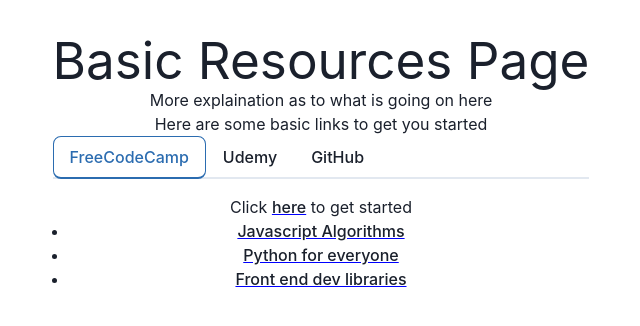
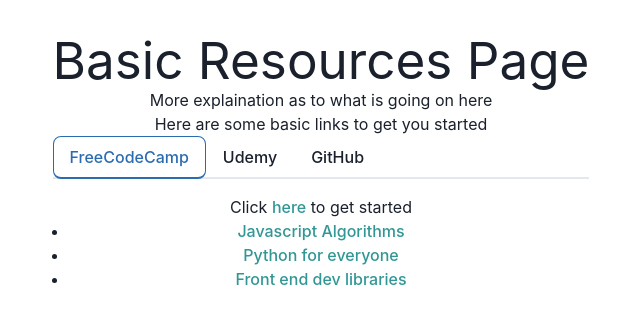
Before and after one commit to Rragu88/oklathon-website, a React (Vite) app: page /resources in a window 1280 px wide. Shown: the top 326 px of the page, without its empty margins (319-959 px from the left). Built offline with nearby package versions, Linux system fonts and the light colour scheme.

Commit message:
Update Resources.jsx
switching to <Link> from <a>

```diff
--- a/src/pages/Resources.jsx
+++ b/src/pages/Resources.jsx
@@ -7,7 +7,7 @@
     TabList,
     TabPanel,
     TabPanels,
-    textDecoration
+    Link
   } from '@chakra-ui/react'
 
 export const Resources=() => {
@@ -30,15 +30,32 @@
                 </TabList>
                 <TabPanels>
                     <TabPanel>
-                        <p>Click <a href="freecodecamp.org" style={{textDecoration:"underline blue"}} target="_blank">here</a> to get started</p>
+                        <p>Click <Link href="freecodecamp.org" color="teal.500" target="_blank">here</Link> to get started</p>
                         <ul>
-                            <li><a href="https://www.freecodecamp.org/learn/javascript-algorithms-and-data-structures-v8/" style={{textDecoration:"underline blue"}} target="_blank">Javascript Algorithms</a></li>
-                            <li><a href="https://www.freecodecamp.org/learn/python-for-everybody/" style={{textDecoration:"underline blue"}} target="_blank">Python for everyone</a></li>
-                            <li><a href="https://www.freecodecamp.org/learn/front-end-development-libraries/" style={{textDecoration:"underline blue"}} target="_blank">Front end dev libraries</a></li>
+                            <li><Link href="https://www.freecodecamp.org/learn/javascript-algorithms-and-data-structures-v8/" color="teal.500" target="_blank">Javascript Algorithms</Link></li>
+                            <li><Link href="https://www.freecodecamp.org/learn/python-for-everybody/" color="teal.500" target="_blank">Python for everyone</Link></li>
+                            <li><Link href="https://www.freecodecamp.org/learn/front-end-development-libraries/" color="teal.500" target="_blank">Front end dev libraries</Link></li>
                         </ul>
                     </TabPanel>
                     <TabPanel>
-                        <p>Click <a href="https://www.udemy.com/?utm_source=adwords-brand&utm_medium=udemyads&utm_campaign=Brand-Udemy_la.EN_cc.US_dev&campaigntype=Search&portfolio=BrandDirect&language=EN&product=Course&test=&audience=Keyword&topic=&priority=NotSpecified&utm_content=deal4584&utm_term=_._ag_137319648178_._ad_634190764968_._kw_udemy_._de_c_._dm__._pl__._ti_kwd-296956216253_._li_9026222_._pd__._&matchtype=b&gad_source=1&gclid=EAIaIQobChMI3-v0-PGaiQMVzACtBh3QFimqEAAYASAAEgLRo_D_BwE" style={{textDecoration:"underline blue"}} target="_blank">here</a> to get started</p>
+                        <p>Click <Link href="https://www.udemy.com/?utm_source=adwords-brand&utm_medium=udemyads&utm_campaign=Brand-Udemy_la.EN_cc.US_dev&campaigntype=Search&portfolio=BrandDirect&language=EN&product=Course&test=&audience=Keyword&topic=&priority=NotSpecified&utm_content=deal4584&utm_term=_._ag_137319648178_._ad_634190764968_._kw_udemy_._de_c_._dm__._pl__._ti_kwd-296956216253_._li_9026222_._pd__._&matchtype=b&gad_source=1&gclid=EAIaIQobChMI3-v0-PGaiQMVzACtBh3QFimqEAAYASAAEgLRo_D_BwE" color="teal.500" target="_blank">here</Link> to get started</p>
+                        <ul>
+                            <li>
+                                <Link href="https://www.udemy.com/course/javascript-code-exercise/" color="teal.500" target="_blank">Intro to JavaScript</Link>
+                            </li>
+                            <li>
+                                <Link href="https://www.udemy.com/course/react-node-js-web-development-projects/" color="teal.500" target="_blank">Intro to React</Link>
+                            </li>
+                            <li>
+                                <Link href="https://www.udemy.com/course/8-beautiful-ruby-on-rails-apps-in-30-days/" color="teal.500" target="_blank">Intro to Ruby on Rails</Link>
+                            </li>
+                            <li>
+                                <Link href="https://www.udemy.com/course/csharp-tutorial-for-starter/" color="teal.500" target="_blank">Intro to C#.Net</Link>
+                            </li>
+                        </ul>
+                    </TabPanel>
+                    <TabPanel>
+                        <p>Click <Link href="https://github.com" color="teal.500" target="_blank">here</Link> to get started</p>
                         <ul>
                             <li>
 
```
